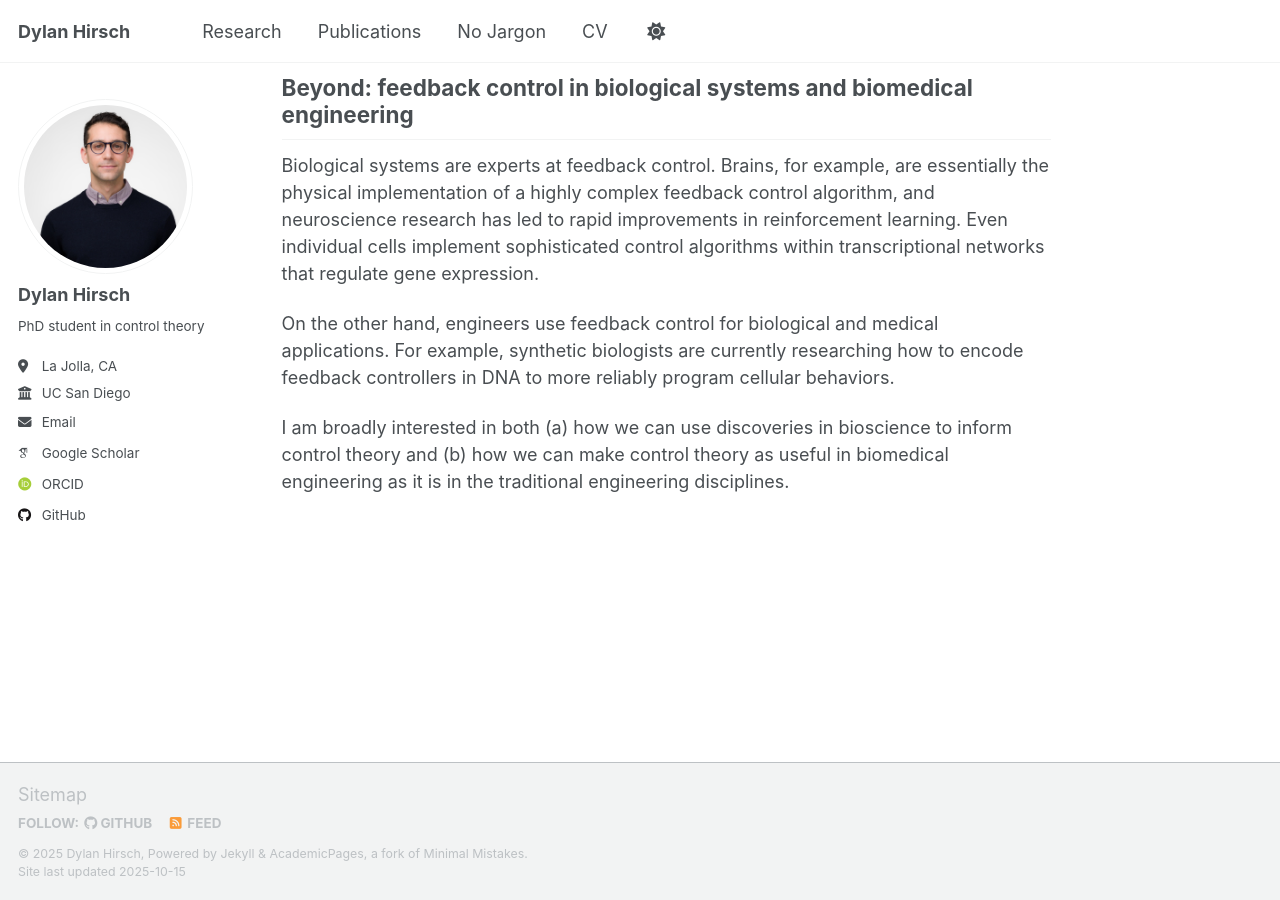
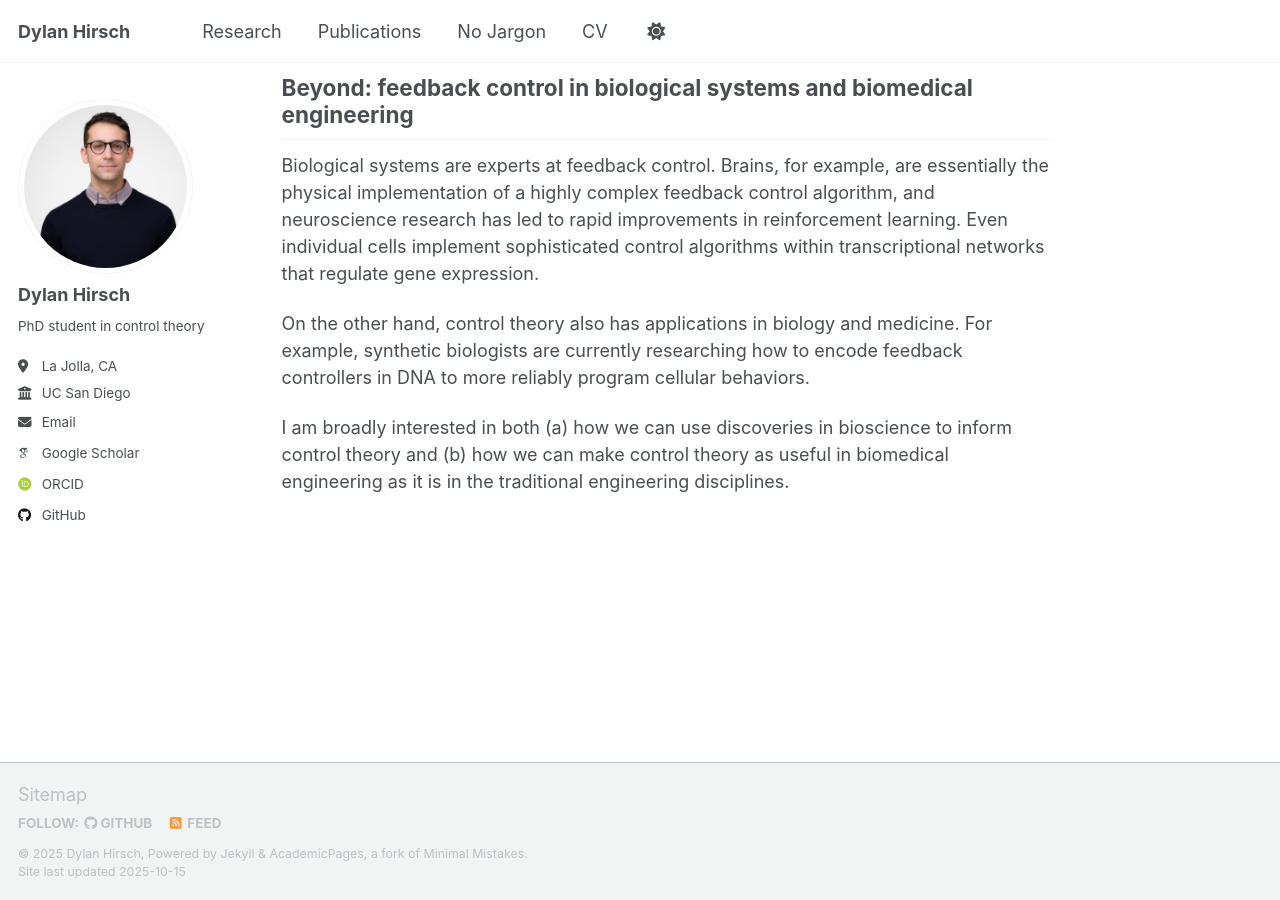
Before and after one commit to dylan-hirsch/dylan-hirsch.github.io, a Jekyll site: the page built from _research/research.md, in a window 1280 px wide and 900 px high, scrolled down 1450 px. Built offline with Jekyll 4.4.1, drawn with Linux system fonts in a browser that asks for light colours; some web fonts are replaced; a script that is not in the unit is left out.

Commit message:
Update research.md

```diff
--- a/_research/research.md
+++ b/_research/research.md
@@ -32,7 +32,7 @@ Biological systems are experts at feedback control.
 Brains, for example, are essentially the physical implementation of a highly complex feedback control algorithm, and neuroscience research has led to rapid improvements in reinforcement learning.
 Even individual cells implement sophisticated control algorithms within transcriptional networks that regulate gene expression.
 
-On the other hand, engineers use feedback control for biological and medical applications.
+On the other hand, control theory also has applications in biology and medicine.
 For example, synthetic biologists are currently researching how to encode feedback controllers in DNA to more reliably program cellular behaviors.
 
 I am broadly interested in both (a) how we can use discoveries in bioscience to inform control theory and (b) how we can make control theory as useful in biomedical engineering as it is in the traditional engineering disciplines.
```
